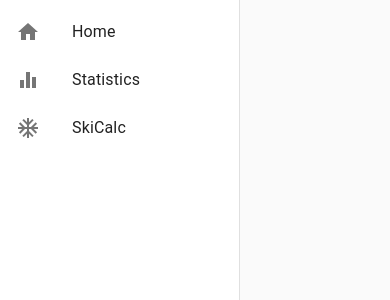
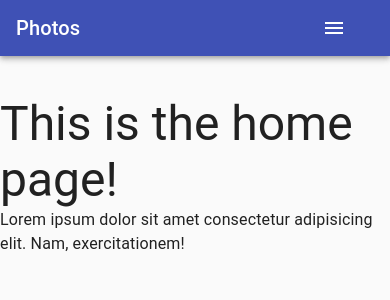
Before and after one commit to martti-n/ski-calc-react, a React (Create React App) app: page /home in a window 390 px wide. Shown: the top 300 px of the page. Built offline with nearby package versions, Linux system fonts and the light colour scheme.

Commit message:
top nav, side nav, responsiveness

```diff
--- a/src/App.js
+++ b/src/App.js
@@ -1,7 +1,6 @@
 import React from "react";
-import { ThemeProvider, makeStyles } from "@material-ui/core/styles";
+import { ThemeProvider, makeStyles, styled, useTheme } from "@material-ui/core/styles";
 import CssBaseline from "@material-ui/core/CssBaseline";
-import theme from "./theme";
 import { Drawer, List, ListItem, ListItemIcon, ListItemText } from "@material-ui/core";
 import { BrowserRouter as Router, Switch, Route, Link } from "react-router-dom";
 import HomeIcon from "@material-ui/icons/Home";
@@ -10,9 +9,22 @@ import Home from "./Components/Pages/Home";
 import Statistics from "./Components/Pages/Statistics";
 import SkiCalc from "./Components/SkiCalc/SkiCalc";
 import EqualizerIcon from "@material-ui/icons/Equalizer";
+import TopNav from "./Components/Navigation/TopNav";
+import useMediaQuery from '@material-ui/core/useMediaQuery';
+
+const MyList = styled(List)({
+  width: "100%",
+});
 
 const useStyles = makeStyles((theme) => ({
-  drawerPaper: { width: "inherit" },
+  drawerPaper: {
+    width: "inherit",
+    alignItems: "center",
+    justifyContent: "center",
+  },
+  listItem: {
+    paddingTop: "30px",
+  },
   pageLayout: {
     paddingTop: "40px",
     display: "flex",
@@ -24,11 +36,18 @@ const useStyles = makeStyles((theme) => ({
 
 function App() {
   const classes = useStyles();
+  const theme = useTheme();
+  const isMobile = useMediaQuery(theme.breakpoints.down('xs'));
+
   return (
     <ThemeProvider theme={theme}>
       <CssBaseline />
       <Router>
-        <div style={{ display: "flex" }}>
+        { isMobile ? (
+        <>
+        <TopNav />
+        </>
+        ) : (
           <Drawer
           style={{ width: "240px" }}
           variant="persistent"
@@ -36,35 +55,43 @@ function App() {
           open={true}
           classes={{ paper: classes.drawerPaper }}
         >
-            <List>
-              <Link to="/" exact>
+          <MyList>
+            <Link to="/home">
+              <div className={classes.listItem}>
                 <ListItem button>
                   <ListItemIcon>
                     <HomeIcon />
                   </ListItemIcon>
                   <ListItemText primary={"Home"} />
                 </ListItem>
+              </div>
             </Link>
             <Link to="/statistics">
+              <div className={classes.listItem}>
                 <ListItem button>
                   <ListItemIcon>
                     <EqualizerIcon />
                   </ListItemIcon>
                   <ListItemText primary={"Statistics"} />
                 </ListItem>
+              </div>
             </Link>
             <Link to="/skicalc">
+              <div className={classes.listItem}>
                 <ListItem button>
                   <ListItemIcon>
                     <AcUnit />
                   </ListItemIcon>
                   <ListItemText primary={"SkiCalc"} />
                 </ListItem>
+              </div>
             </Link>
-            </List>
+          </MyList>
         </Drawer>
+        )}
+        <div style={{ display: "flex" }}>
           <Switch>
-            <Route exact path="/">
+            <Route path="/home">
               <div className={classes.pageLayout}>
                 <Home />
               </div>
--- /dev/null
+++ b/src/Components/Navigation/TopNav.js
@@ -0,0 +1,84 @@
+import React from "react";
+import { makeStyles } from "@material-ui/core/styles";
+import AppBar from "@material-ui/core/AppBar";
+import Toolbar from "@material-ui/core/Toolbar";
+import Typography from "@material-ui/core/Typography";
+import IconButton from "@material-ui/core/IconButton";
+import MenuIcon from "@material-ui/icons/Menu";
+import MenuItem from "@material-ui/core/MenuItem";
+import Menu from "@material-ui/core/Menu";
+import { withRouter } from "react-router-dom";
+
+const useStyles = makeStyles((theme) => ({
+  root: {
+    flexGrow: 1,
+  },
+  menuButton: {
+    marginRight: theme.spacing(2),
+  },
+  title: {
+    flexGrow: 1,
+  },
+}));
+
+const TopNav = (props) => {
+  const { history } = props;
+  const classes = useStyles();
+  const [anchorEl, setAnchorEl] = React.useState(null);
+  const open = Boolean(anchorEl);
+
+  const handleMenu = (event) => {
+    setAnchorEl(event.currentTarget);
+  };
+
+  const handleMenuClick = (newRoute) => {
+    history.push(newRoute);
+    setAnchorEl(null);
+  };
+
+  return (
+    <div className={classes.root}>
+      <AppBar position="static">
+        <Toolbar>
+          <Typography variant="h6" className={classes.title}>
+            Photos
+          </Typography>
+
+          <div>
+            <IconButton
+              edge="start"
+              className={classes.menuButton}
+              color="inherit"
+              aria-label="menu"
+              aria-controls="menu-appbar"
+              onClick={handleMenu}
+            >
+              <MenuIcon />
+            </IconButton>
+            <Menu
+              id="menu-appbar"
+              anchorEl={anchorEl}
+              anchorOrigin={{
+                vertical: "top",
+                horizontal: "right",
+              }}
+              keepMounted
+              transformOrigin={{
+                vertical: "top",
+                horizontal: "right",
+              }}
+              open={open}
+              onClose={() => setAnchorEl(null)}
+            >
+              <MenuItem onClick={() => handleMenuClick("/home")}>Home</MenuItem>
+              <MenuItem onClick={() => handleMenuClick("/statistics")}>Statistics</MenuItem>
+              <MenuItem onClick={() => handleMenuClick("/skicalc")}>SkiCalc</MenuItem>
+            </Menu>
+          </div>
+        </Toolbar>
+      </AppBar>
+    </div>
+  );
+};
+
+export default withRouter(TopNav);
--- a/src/Components/Pages/Home.js
+++ b/src/Components/Pages/Home.js
@@ -1,11 +1,20 @@
-import React from 'react';
+import React from "react";
+import { Typography } from "@material-ui/core";
+import { useLocation } from "react-router-dom";
 
-function Home () {
+function Home() {
+  const location = useLocation();
+
+  const locationNameWithoutSlash = () => {
+    return location.pathname.substring(1);
+  };
+
   return (
     <div>
-      This is the home page!
+      <Typography variant="h3">This is the {locationNameWithoutSlash()} page!</Typography>
+      <Typography>Lorem ipsum dolor sit amet consectetur adipisicing elit. Nam, exercitationem!</Typography>
     </div>
-   );
+  );
 }
 
 export default Home;
--- a/src/Components/Pages/Statistics.js
+++ b/src/Components/Pages/Statistics.js
@@ -1,9 +1,19 @@
 import React from 'react';
+import { Typography } from '@material-ui/core';
+import { useLocation } from 'react-router-dom';
 
 function Statistics() {
+
+const location = useLocation();
+
+const locationNameWithoutSlash = () => {
+  return location.pathname.substring(1);
+}
+
   return (
     <div>
-      These are the statistics!
+      <Typography variant="h3">These are the {locationNameWithoutSlash()}!</Typography>
+      <Typography variant="body1">Lorem ipsum, dolor sit amet consectetur adipisicing elit. Aperiam, a!</Typography>
     </div>
    );
 }
--- a/src/Components/SkiCalc/SkiCalc.js
+++ b/src/Components/SkiCalc/SkiCalc.js
@@ -2,6 +2,7 @@ import React, { useState } from "react";
 import { styled } from "@material-ui/core/styles";
 import { TextField, Button, Select, MenuItem } from "@material-ui/core";
 import Results from "./Results";
+import { useLocation } from 'react-router-dom';
 
 const CalculateButton = styled(Button)({
   background: "linear-gradient(45deg, #FE6B8B 30%, #FF8E53 90%)",
@@ -42,9 +43,15 @@ function SkiCalc() {
     }
   };
 
+  const location = useLocation();
+
+  const locationNameWithoutSlash = () => {
+    return location.pathname.substring(1);
+  };
+
   return (
     <div>
-      <h1 className="font-bold text-xl text-center mb-4">SkiCalc</h1>
+      <h1 className="font-bold text-xl text-center mb-4">{ locationNameWithoutSlash().toUpperCase() }</h1>
       <div className="flex justify-center mb-4">
         <TextField
           id="standard-basic"
```
Lines whose indentation alone changed are shown as unchanged.
